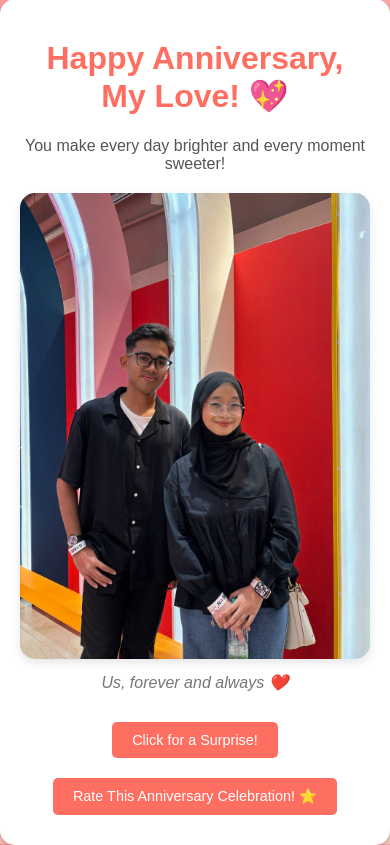
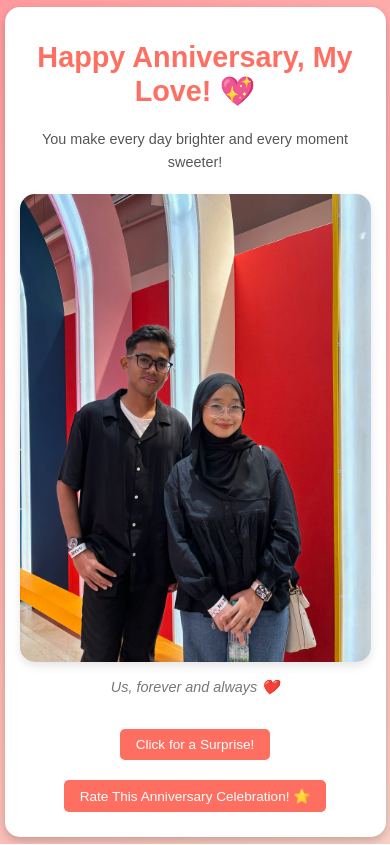
Before and after one commit to SheikhAnasDanial/AnniversaryWebsite, a plain HTML site: page index.html in a window 390 px wide. Drawn offline with Linux system fonts and the light colour scheme; some packages are replaced by stand-ins of ours; a script that the page names is missing.

Commit message:
Add files via upload

```diff
--- a/style.css
+++ b/style.css
@@ -1,12 +1,14 @@
+/* General Styling */
 body {
     margin: 0;
     padding: 0;
     display: flex;
     justify-content: center;
     align-items: center;
-    height: 100vh;
+    min-height: 100vh;
     background: linear-gradient(135deg, #ff9a9e, #fad0c4);
     font-family: 'Arial', sans-serif;
+    overflow-x: hidden; /* Prevent horizontal scrolling */
   }
 
   .container {
@@ -15,6 +17,8 @@ body {
     padding: 20px;
     border-radius: 15px;
     box-shadow: 0 4px 10px rgba(0, 0, 0, 0.2);
+    width: 90%; /* Responsive width */
+    max-width: 400px; /* Limit the container width */
   }
 
   h1 {
@@ -25,6 +29,7 @@ body {
   p {
     color: #555;
     font-size: 1.2rem;
+    line-height: 1.6; /* Better readability */
   }
 
   .image-section {
@@ -33,7 +38,6 @@ body {
 
   .image-section img {
     width: 100%;
-    max-width: 400px;
     border-radius: 15px;
     box-shadow: 0 4px 10px rgba(0, 0, 0, 0.1);
   }
@@ -53,20 +57,43 @@ body {
     font-size: 1rem;
     cursor: pointer;
     margin: 10px 5px;
+    transition: background 0.3s ease;
   }
 
   button:hover {
     background: #ff856c;
   }
 
+  /* Media Queries for Responsive Design */
   @media screen and (max-width: 600px) {
     h1 {
       font-size: 2rem;
     }
+
     p {
       font-size: 1rem;
     }
+
     button {
       font-size: 0.9rem;
     }
   }
+
+  @media screen and (max-width: 400px) {
+    h1 {
+      font-size: 1.8rem;
+    }
+
+    p {
+      font-size: 0.9rem;
+    }
+
+    .container {
+      padding: 15px; /* Adjust padding for smaller devices */
+    }
+
+    button {
+      padding: 8px 16px;
+      font-size: 0.85rem;
+    }
+  }
```
